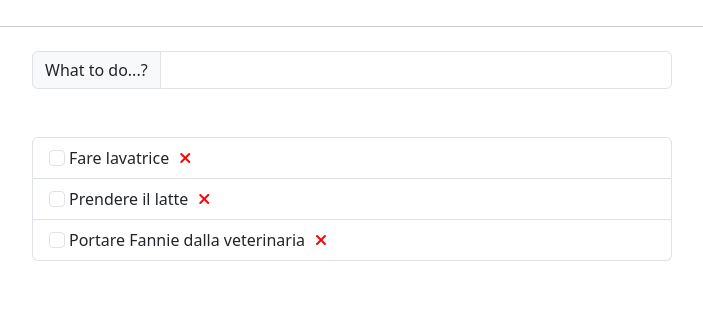
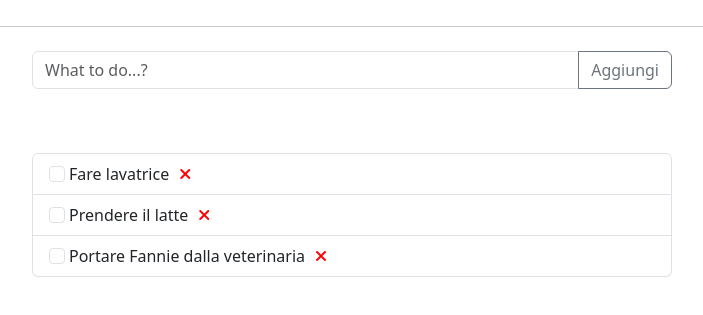
Before and after one commit to lucamincuzzi/vue-todolist, a plain HTML site: page index.html in a window 1280 px wide. Shown: the part 53-368 px from the top of the page, without its empty margins (288-991 px from the left). Drawn offline with nearby package versions, Linux system fonts and the light colour scheme.

Commit message:
add: Milestone 3 - input form

```diff
--- a/index.html
+++ b/index.html
@@ -28,9 +28,13 @@
         <i class="fa-solid fa-note-sticky"></i><span>My To-Do List</span>
       </header>
       <!-- Form di aggiunta to-do -->
+      <form>
       <div class="input-group insert mx-auto mt-4 mb-3">
-        <span class="input-group-text" id="inputGroup-sizing-default">What to do...?</span>
-        <input type="text" class="form-control" aria-label="Sizing example input" aria-describedby="inputGroup-sizing-default">
+        <div class="input-group mb-3">
+            <input v-model="newTodo.text" type="text" class="form-control" placeholder="What to do...?" aria-label="Recipient's username" aria-describedby="button-addon2">
+            <button class="btn btn-outline-secondary" type="button" id="button-addon2" @click="addNewTodo">Aggiungi</button>
+        </div>
+      </form>
       </div>
       <!-- /Form di aggiunta to-do -->
       <!-- Lista di to-do -->
--- a/js/script.js
+++ b/js/script.js
@@ -3,6 +3,11 @@ const { createApp } = Vue;
 createApp({
   data() {
     return {
+      newTodo: {
+        text: "",
+        done: false,
+        visibility: true,
+      },
       todo: [
         {
           text: "Fare lavatrice",
@@ -35,9 +40,13 @@ createApp({
         console.log(this.todo[index].text, ":", "Non fatto");
       }
     },
-    eraseItem: function(index) {
-        this.todo[index].visibility = false
-        console.log("Ciao");
+    eraseItem: function (index) {
+      this.todo[index].visibility = false;
+      console.log("Ciao");
+    },
+    addNewTodo: function () {
+        const newTodoItem = {...this.newTodo}
+        this.todo.push(newTodoItem);
     }
   },
 }).mount("#app");
```
